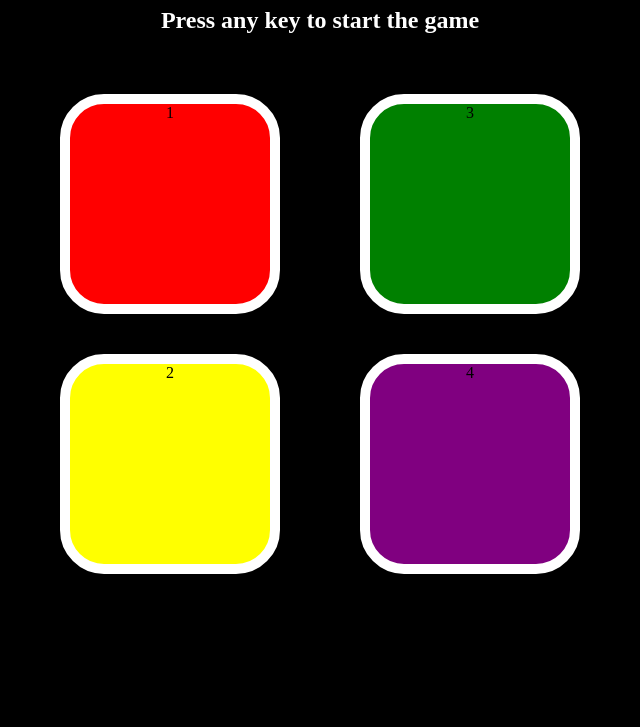
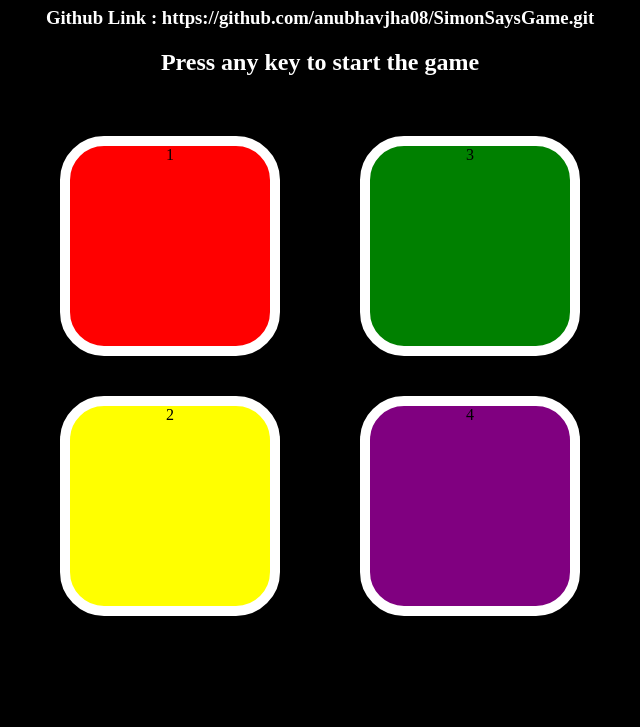
Before and after one commit to anubhavjha08/SimonSaysGame, a plain HTML site: page index.html in a window 1280 px wide. Shown: the part 73-800 px from the top of the page, without its empty margins (320-960 px from the left). Drawn offline with Linux system fonts and the light colour scheme.

Commit message:
Fixed uder manual in README.md and added the github repo llnk

```diff
--- a/index.html
+++ b/index.html
@@ -10,6 +10,7 @@
 
 <body>
     <h1>Simon Says Game</h1>
+    <h3><a href="https://github.com/anubhavjha08/SimonSaysGame.git">Github Link : https://github.com/anubhavjha08/SimonSaysGame.git </a></h3>
     <h2>Press any key to start the game</h2>
 
     <div class="btn-container">
--- a/styles.css
+++ b/styles.css
@@ -2,6 +2,11 @@ body {
     background-color: black;
     color: white;
     text-align: center;
+}
+
+a{
+    color: white;
+    text-decoration: none;
 }
 
 .btn {
```
Also changed, not shown: 1 other file.
